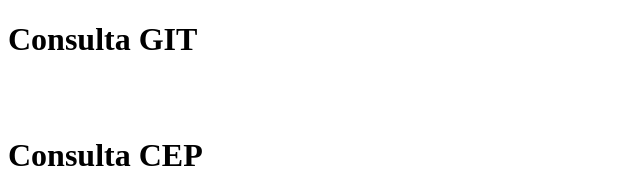
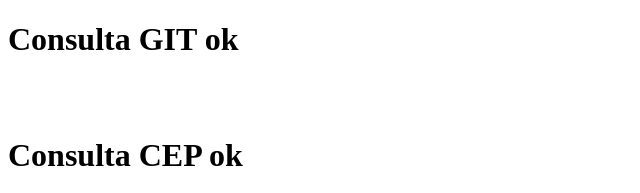
Before and after one commit to faridmarconi/git-cep, a plain HTML site: page index.html in a window 1280 px wide. Shown: the top 193 px of the page, without its empty margins (0-640 px from the left). Drawn offline with Linux system fonts and the light colour scheme; no server answers.

Commit message:
novaBranch atualiza com ok

```diff
--- a/index.html
+++ b/index.html
@@ -7,12 +7,12 @@
     <title>Document</title>
 </head>
 <body>
-    <h1>Consulta  GIT</h1>
+    <h1>Consulta  GIT ok</h1>
     <h2 id="conteudo"></h2>
     <p id="title"></p>
 
     <br/><br/>
-    <h1 class="">Consulta CEP</h1>
+    <h1 class="">Consulta CEP ok</h1>
     <div class="container">
         <div class="form-group"><label for="cep">cep</label><input type="text" class="form-control" maxlength="9" id="cep"><small></small></div>
         <div class="form-group"><label for="logradouro">logradouro</label><input type="text" class="form-control" id="logradouro"><small></small></div>
--- a/script.js
+++ b/script.js
@@ -1,4 +1,4 @@
-// API DO GIT PARA OBTER USERS
+// API DO GIT ok PARA OBTER USERS
 
 
 var API_URL = "https://api.github.com/users/";
@@ -28,7 +28,7 @@ window.onload = async function() {
 
 
 
-// API VIACEP PARA PREENCHER RUA
+// API VIACEP ok PARA PREENCHER RUA
 
 
     const cep = document.querySelector('#cep')
```
